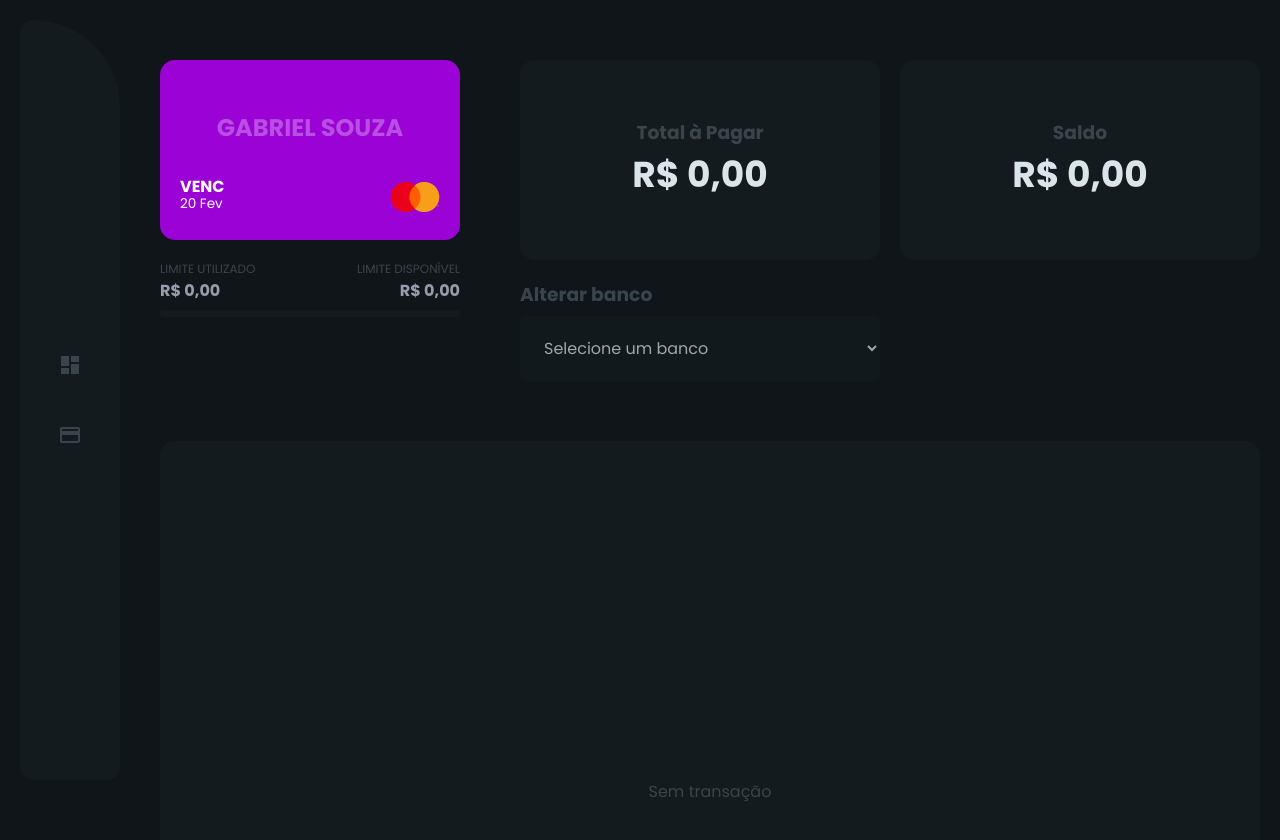
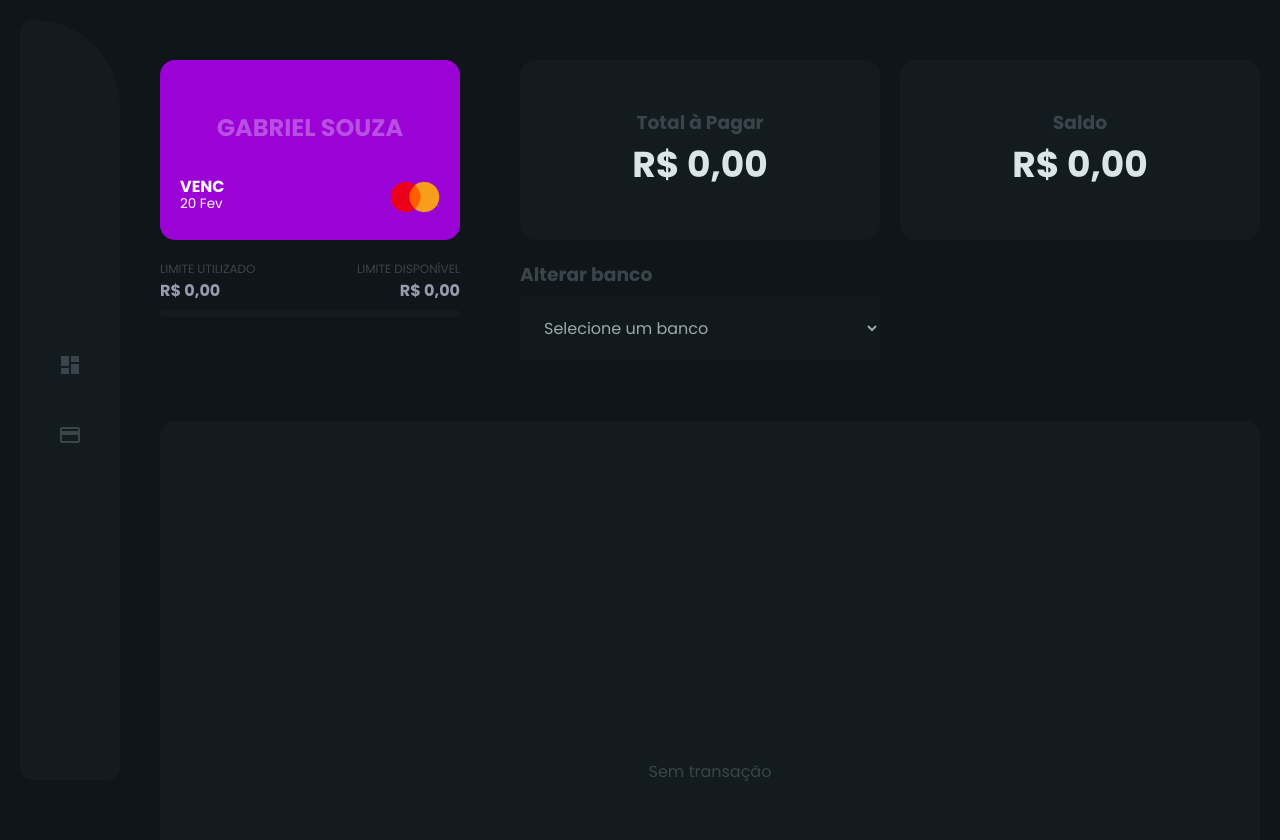
Before and after one commit to Gabriel98N/controle-financeiro, a website built with webpack: page index.html in a window 1280 px wide. Built offline with nearby package versions, Linux system fonts and the light colour scheme.

Commit message:
fazendo correção na página cartões

```diff
--- a/css/cartao.css
+++ b/css/cartao.css
@@ -125,7 +125,7 @@
   background-color: var(--bg2);
   padding: var(--gap);
   border-radius: 15px;
-  height: 200px;
+  height: 180px;
   display: flex;
   align-items: center;
   flex-direction: column;
```
Also changed, not shown: cartoes.html (+1 -1 lines).
